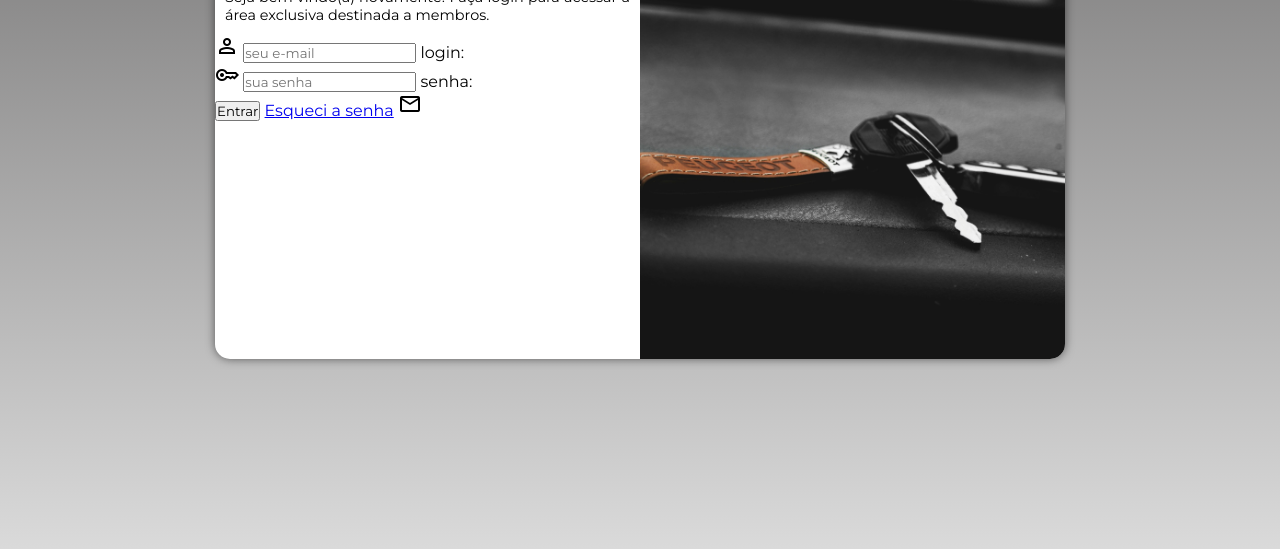
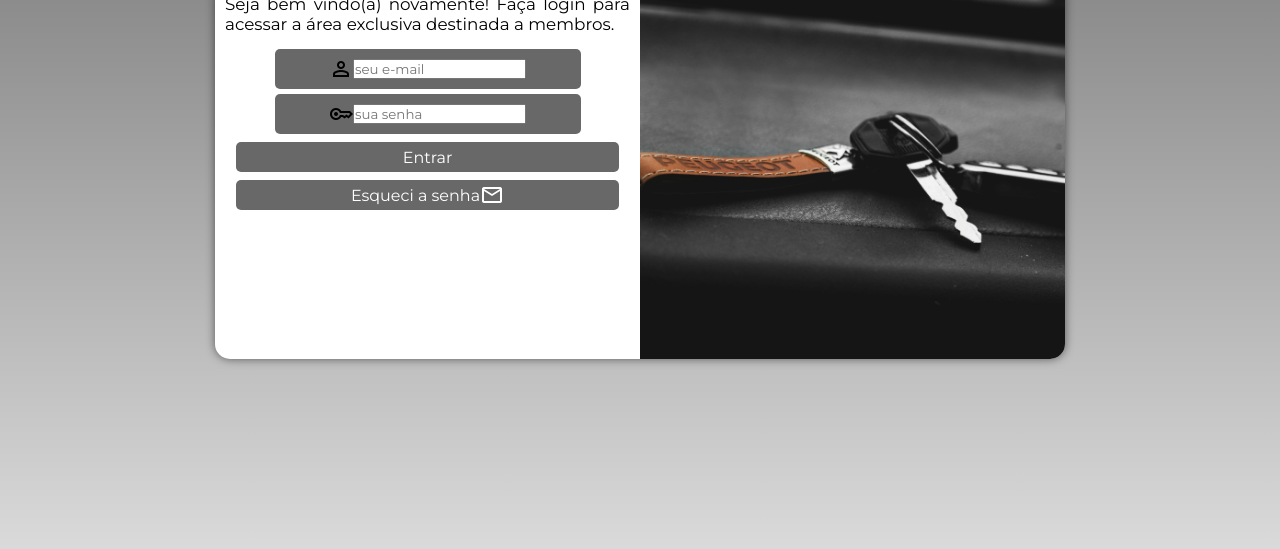
Before and after one commit to Andre-C-Carvalho/Projeto-Login, a plain HTML site: page index.html in a window 1280 px wide. Shown: the part 251-800 px from the top of the page. Drawn offline with nearby package versions, Linux system fonts and the light colour scheme.

Commit message:
aplicando estilos ao formulário

```diff
--- a/index.html
+++ b/index.html
@@ -29,9 +29,9 @@
                     <input type="password" name="senha" id="isenha" placeholder="sua senha" autocomplete="current-password" required>
                     <label for="isenha">senha:</label>
                 </div>
-                <input type="button" value="Entrar">
-                <a href="esqueci.html">Esqueci a senha</a>
-                <span class="material-symbols-outlined">mail</span>
+                <input type="submit" value="Entrar">
+                <a class="botao" href="esqueci.html">Esqueci a senha<span class="material-symbols-outlined">mail</span></a>
+
             </form>
         </div>
     </main>
--- a/media-query.css
+++ b/media-query.css
@@ -23,6 +23,14 @@
         width: 65%;
         height: 100%;
     }
+
+    div#form h1{
+        font-size: 2.2em;
+    }
+
+    div#form p{
+        font-size: 1em;
+    }
 }
 
 @media screen and (min-width: 1025px){
@@ -46,4 +54,12 @@
         width: 50%;
         height: 100%;
     }
+
+    div#form h1{
+        font-size: 2.3em;
+    }
+
+    div#form p{
+        font-size: 1.05em;
+    }
 }
--- a/style.css
+++ b/style.css
@@ -20,7 +20,7 @@ body{
 
 main{
     width: 280px;
-    height: 500px;
+    height: 510px;
     background-color: white;
     border-radius: 15px;
     position: absolute;
@@ -49,3 +49,57 @@ div#form p{
     text-align: justify;
     font-size: .9em;
 }
+
+.campo{
+    display: flex;
+    background-color: rgb(105, 104, 104);
+    text-align: center;
+    width: 72%;
+    margin: 5px auto;
+    height: 40px;
+    border-radius: 5px;
+    align-items: center;
+    justify-content: center;
+}
+
+label{
+    display: none;
+}
+
+input[type=submit]{
+    display: block;
+    font-size: 1em;
+    width: 90%;
+    height: 30px;
+    background-color: rgb(105, 104, 104);
+    border: none;
+    border-radius: 5px;
+    margin: 8px auto;
+    cursor: pointer;
+    color: white;
+    font-weight: 400;
+}
+
+input[type=submit]:hover{
+    background-color: rgb(68, 68, 68);
+    font-weight: 600;
+}
+
+.botao{
+    display: flex;
+    font-size: 1em;
+    width: 90%;
+    margin: auto;
+    height: 30px;
+    background-color: rgb(105, 104, 104);
+    text-decoration: none;
+    color: white;
+    border-radius: 5px;
+    align-items: center;
+    justify-content: center;
+}
+
+.botao:hover{
+    background-color: rgb(68, 68, 68);
+    font-weight: 600;
+}
```
